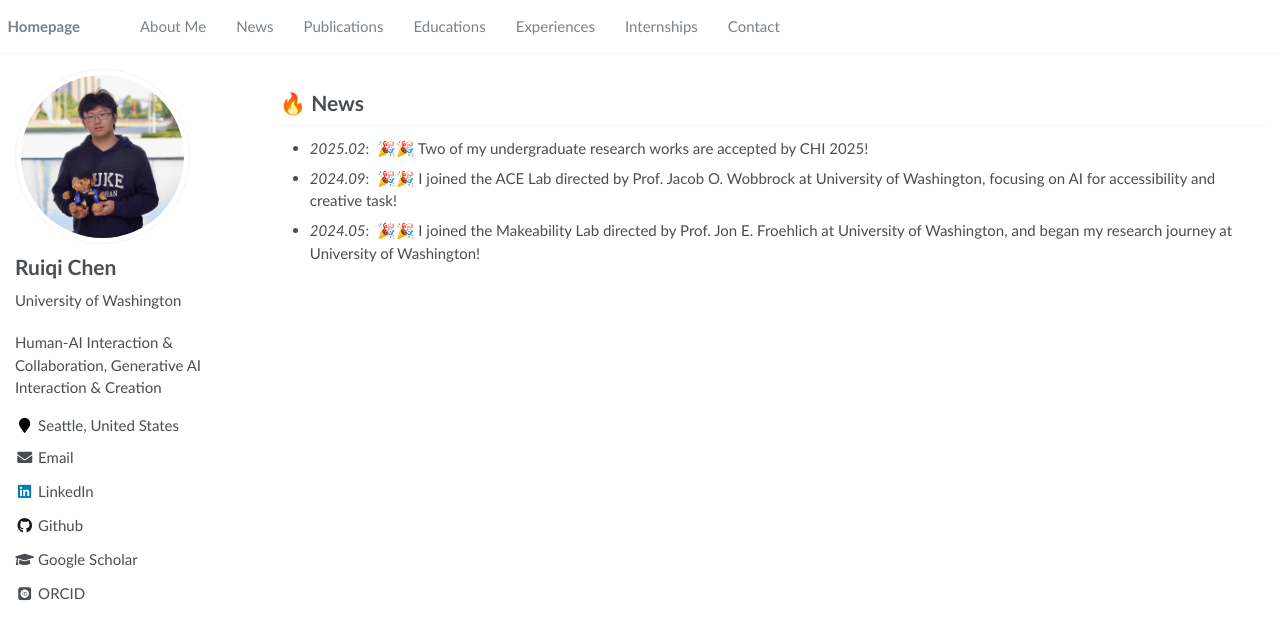
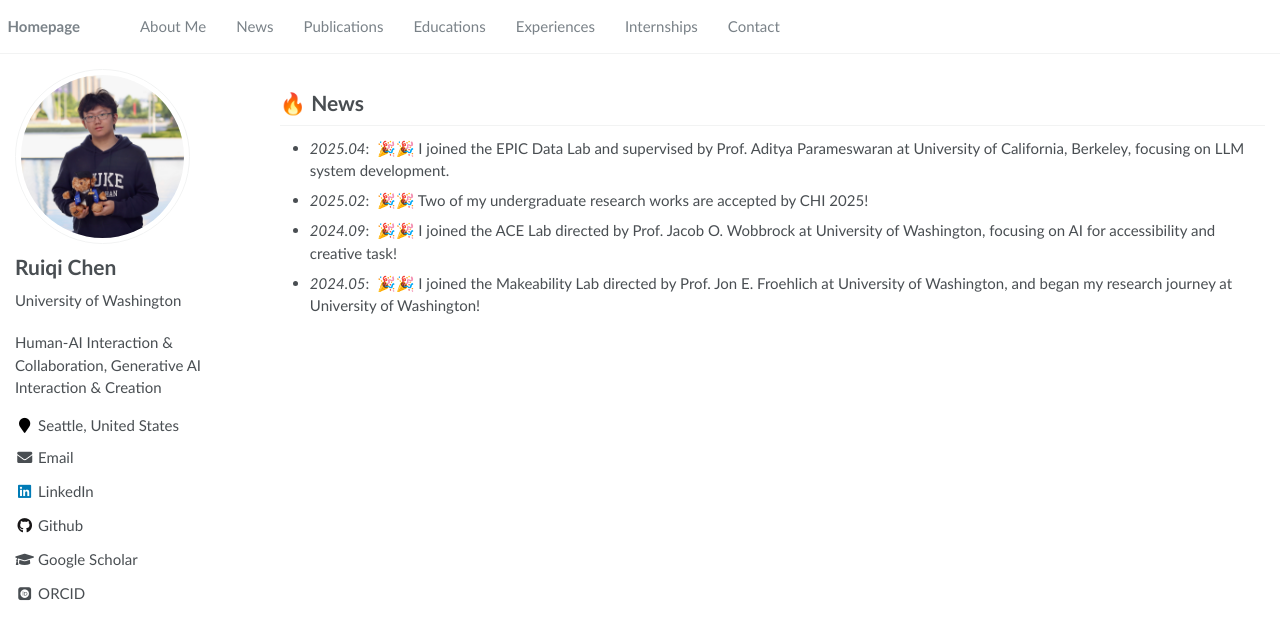
Before and after one commit to Ruiqi-Chen-0216/Ruiqi-Chen-0216.github.io, a Jekyll site: the page built from _pages/news.md, in a window 1280 px wide. Shown: the top 639 px of the page. Built offline with Jekyll 4.4.1, drawn with Linux system fonts in a browser that asks for light colours; some web fonts are replaced.

Commit message:
Update news.md

```diff
--- a/_pages/news.md
+++ b/_pages/news.md
@@ -7,6 +7,7 @@ layout: default
 ---
 
 # 🔥 News
+- *2025.04*: &nbsp;🎉🎉 I joined the EPIC Data Lab and supervised by Prof. Aditya Parameswaran at University of California, Berkeley, focusing on LLM system development.
 - *2025.02*: &nbsp;🎉🎉 Two of my undergraduate research works are accepted by CHI 2025!
 - *2024.09*: &nbsp;🎉🎉 I joined the ACE Lab directed by Prof. Jacob O. Wobbrock at University of Washington, focusing on AI for accessibility and creative task!
 - *2024.05*: &nbsp;🎉🎉 I joined the Makeability Lab directed by Prof. Jon E. Froehlich at University of Washington, and began my research journey at University of Washington!
```
